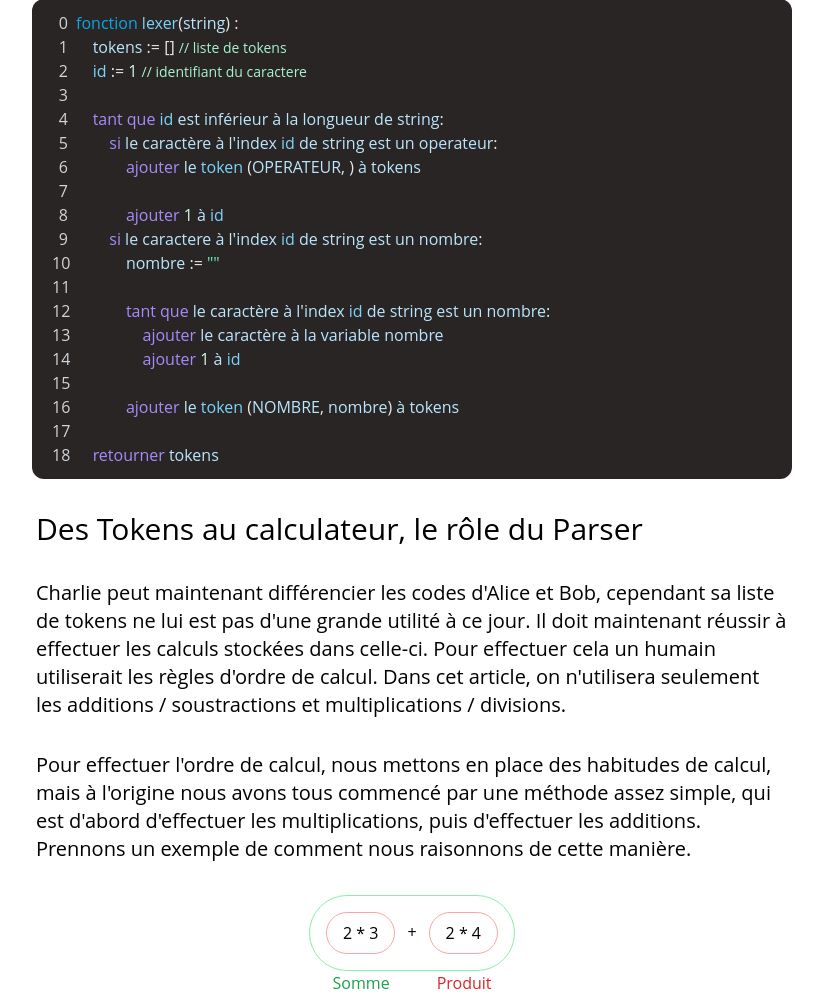
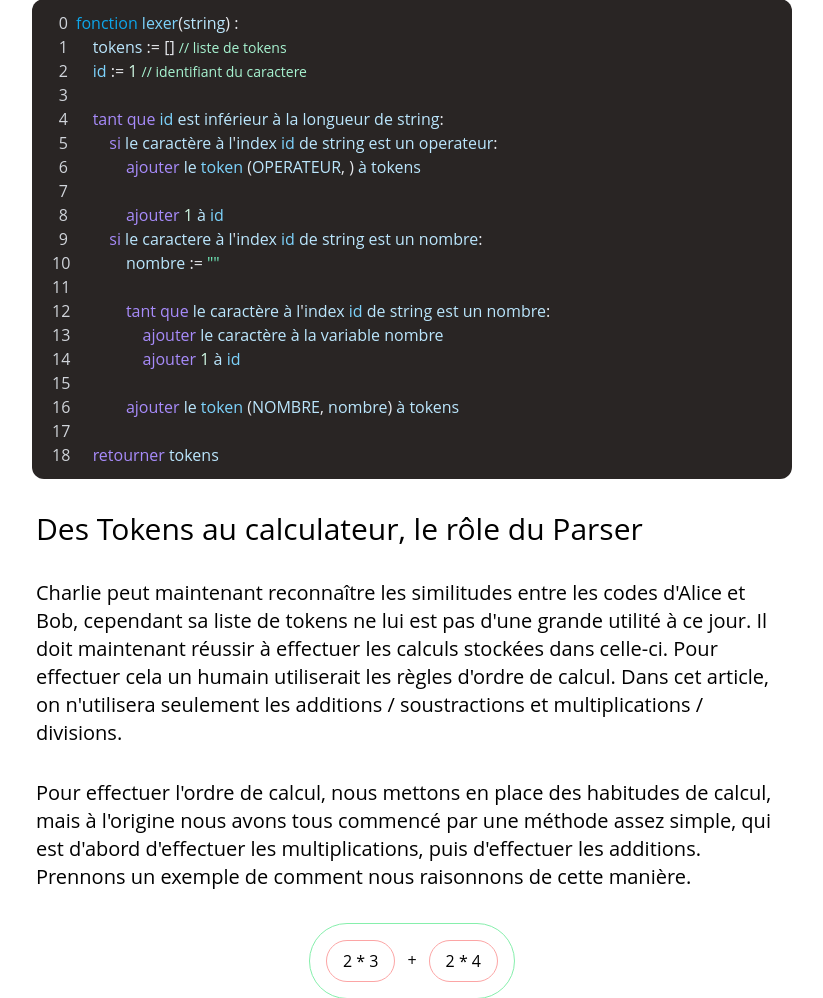
Before and after one commit to lfa-info-22/site, a Django app: template articles/templates/articles/language-theory.html in a window 1280 px wide. Shown: the part 2333-3331 px from the top of the page, without its empty margins (228-1051 px from the left). Run offline with Django 3.2, Linux system fonts and the light colour scheme; the template is opened without the code that fills it, so the values that code supplies are empty; style sheets or scripts are compiled from the project's sources; some libraries are stand-ins or nearby versions.

Commit message:
master: lang-theory: fixed text

```diff
--- a/articles/templates/articles/language-theory.html
+++ b/articles/templates/articles/language-theory.html
@@ -112,7 +112,8 @@ fonction lexer(string) :
     </div>
 
     <div class="text-xl px-1 pt-8">
-        Charlie peut maintenant différencier les codes d'Alice et Bob, cependant sa
+        Charlie peut maintenant reconnaître les similitudes entre les codes d'Alice
+        et Bob, cependant sa
         liste de tokens ne lui est pas d'une grande utilité à ce jour. Il doit
         maintenant réussir à effectuer les calculs stockées dans celle-ci. Pour
         effectuer cela un humain utiliserait les règles d'ordre de calcul. Dans
```
